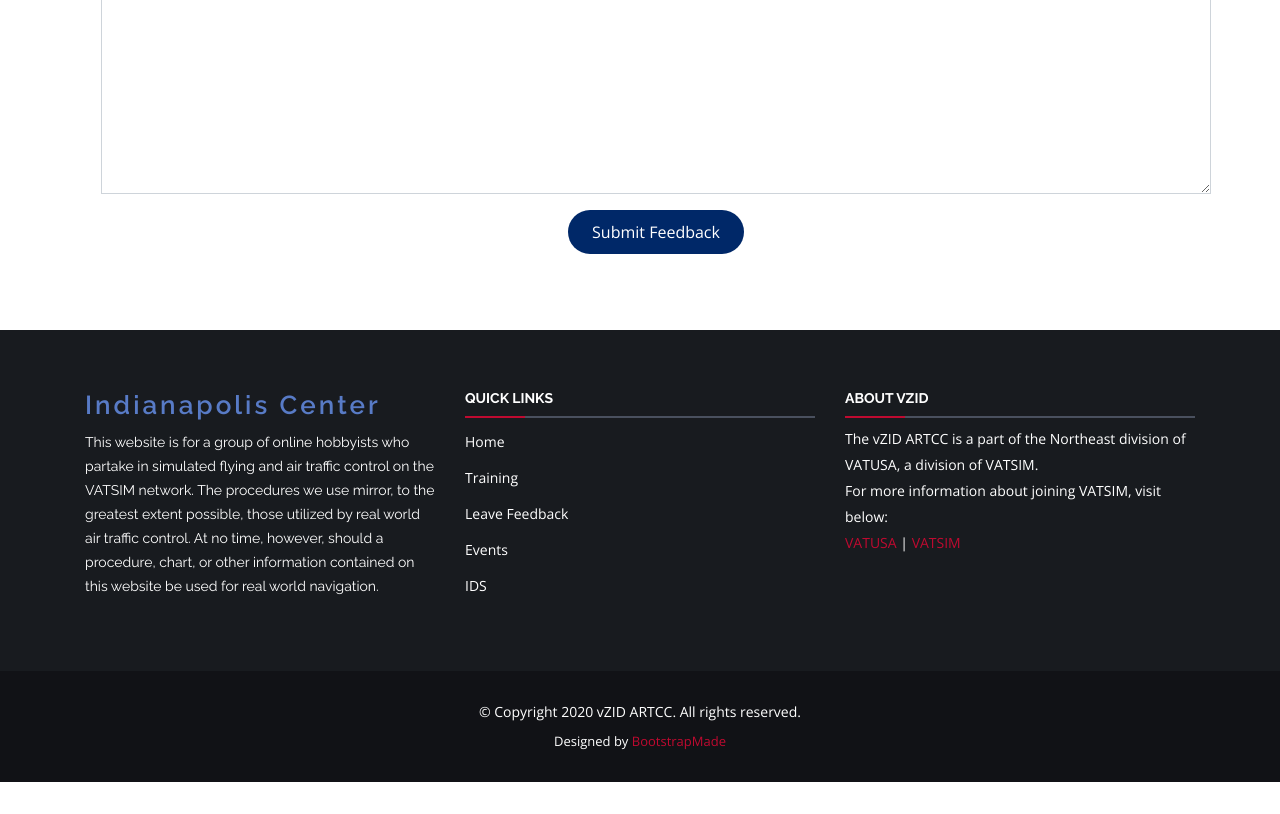
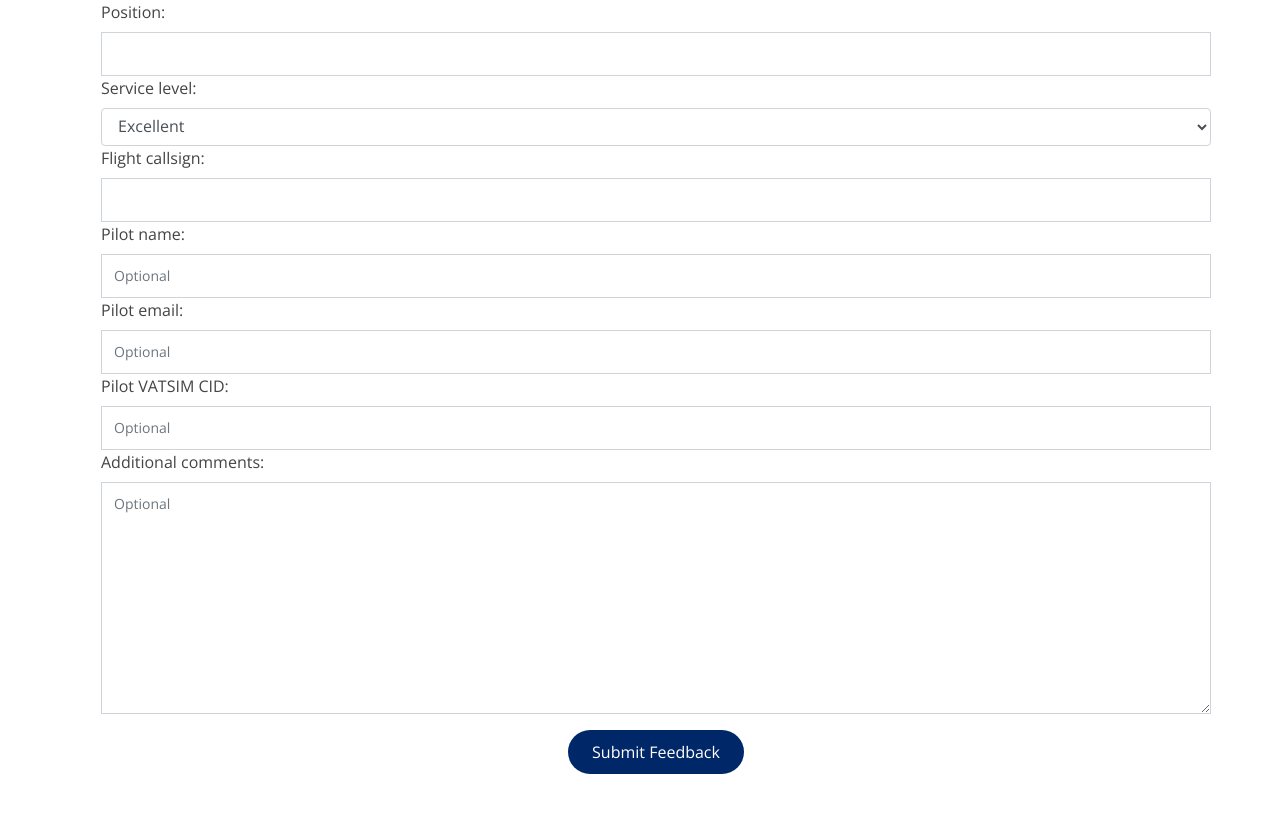
Before and after one commit to zid-wm/zid-web, a Django app: template apps/feedback/templates/feedback.html in a window 1280 px wide. Shown: the part 314-1128 px from the top of the page. Before the commit the page ends 1096 px from the top, so only its background shows below. Run offline with Django 3.2, Linux system fonts and the light colour scheme; the template is opened without the code that fills it: values that come from a table or form of the project are taken from there, others are empty; parts of the project's set-up code (start-up, migrations or seed data) failed here and were passed over; some libraries are stand-ins or nearby versions.

Commit message:
Changed service level enum to exist in Models

```diff
--- a/apps/feedback/forms.py
+++ b/apps/feedback/forms.py
@@ -1,15 +1,7 @@
 from django import forms
 
+from apps.feedback.models import SERVICE_LEVEL_CHOICES
 from apps.user.models import User
-
-
-SERVICE_LEVEL_CHOICES = (
-    (1, 'Excellent'),
-    (2, 'Good'),
-    (3, 'Fair'),
-    (4, 'Needs Improvement'),
-    (5, 'Unsatisfactory/Poor')
-)
 
 
 class NewFeedbackForm(forms.Form):
--- a/apps/feedback/templates/feedback.html
+++ b/apps/feedback/templates/feedback.html
@@ -14,7 +14,7 @@
         </div>
 
         <div class="row m-3" style="width:100%">
-            <form action="/apps/feedback/submit/" method="post" role="form" class="php-email-form">
+            <form action="/feedback/submit/" method="post" role="form" class="php-email-form">
             {% csrf_token %}
             {{ form }}
             <div class="text-center pt-3">
```
Also changed, not shown: apps/feedback/models.py (+9 -1 lines).
